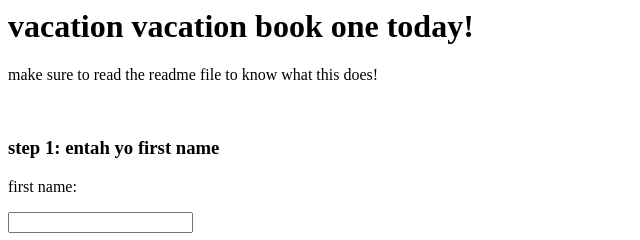
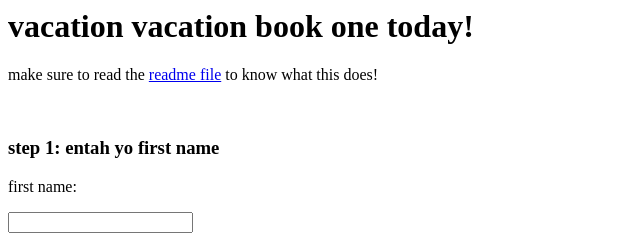
Before and after one commit to Marc92020/book-a-vacation, a plain HTML site: page index.html in a window 1280 px wide. Shown: the top 240 px of the page, 0-640 px from the left. Drawn offline with Linux system fonts and the light colour scheme.

Commit message:
Update index.html

```diff
--- a/index.html
+++ b/index.html
@@ -3,7 +3,7 @@
 </head>
 <body>
   <h1>vacation vacation book one today!</h1>
-  <p>make sure to read the readme file to know what this does!</p>
+  <p>make sure to read the <a href="marc92020.github.io/book-a-vacation/README.html">readme file</a> to know what this does!</p>
   <br>
   <h3>step 1: entah yo first name</h3>
   <p>first name:</p> <input type="text" id="fname" name="fname"><br><br>
```
